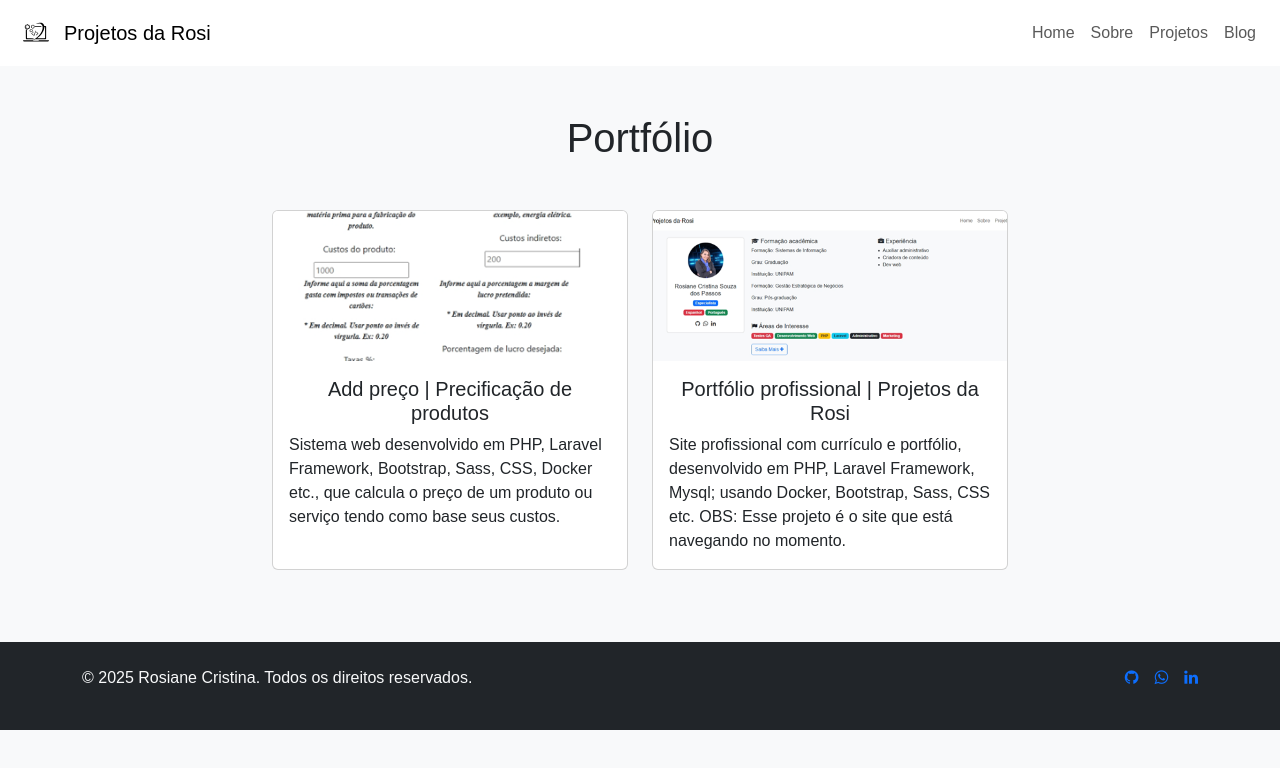
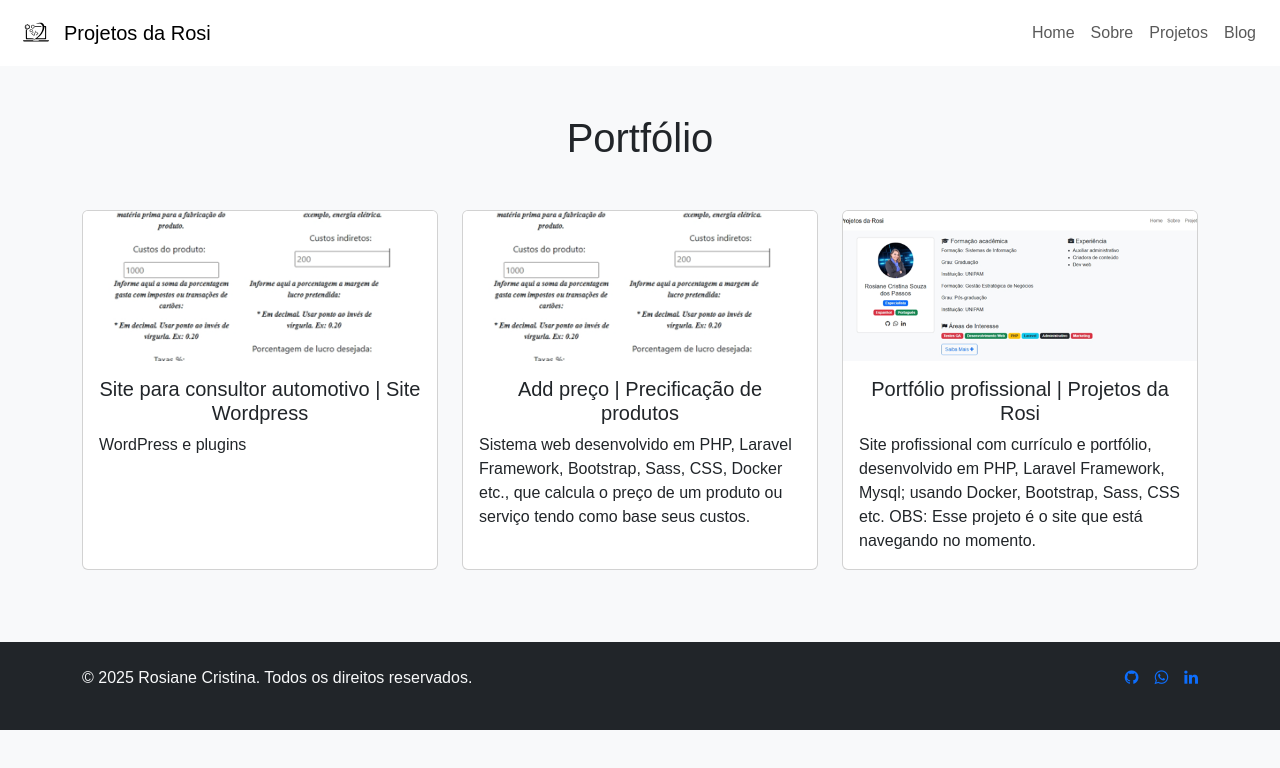
Before and after one commit to rosianecspassos/rosianecspassos.github.io, a plain HTML site: page projetos.html in a window 1280 px wide. Drawn offline with nearby package versions, Linux system fonts and the light colour scheme.

Commit message:
Update projetos.html

```diff
--- a/projetos.html
+++ b/projetos.html
@@ -39,6 +39,17 @@
   <main class="container py-5">
     <h1 class="text-center mb-5">Portfólio</h1>
     <div class="row justify-content-center">
+    <div class="col-md-4 mb-4">
+        <a href="https://passosconsultoriaautomotiva.rf.gd" target="_blank" class="text-decoration-none text-dark">
+          <div class="card h-100">
+            <img src="storage/projetos/06GGy7JrghzfFE6MqOJvehq5UL04rnSpRxBw85NI.png" class="card-img-top" style="height: 150px; object-fit: cover;" alt="Add preço | Precificação de produtos">
+            <div class="card-body">
+              <h5 class="card-title text-center">Site para consultor automotivo | Site Wordpress</h5>
+              <p class="card-text">WordPress e plugins</p>
+            </div>
+          </div>
+        </a>
+      </div>
       <div class="col-md-4 mb-4">
         <a href="https://github.com/rosianecspassos/lucro" target="_blank" class="text-decoration-none text-dark">
           <div class="card h-100">
```
